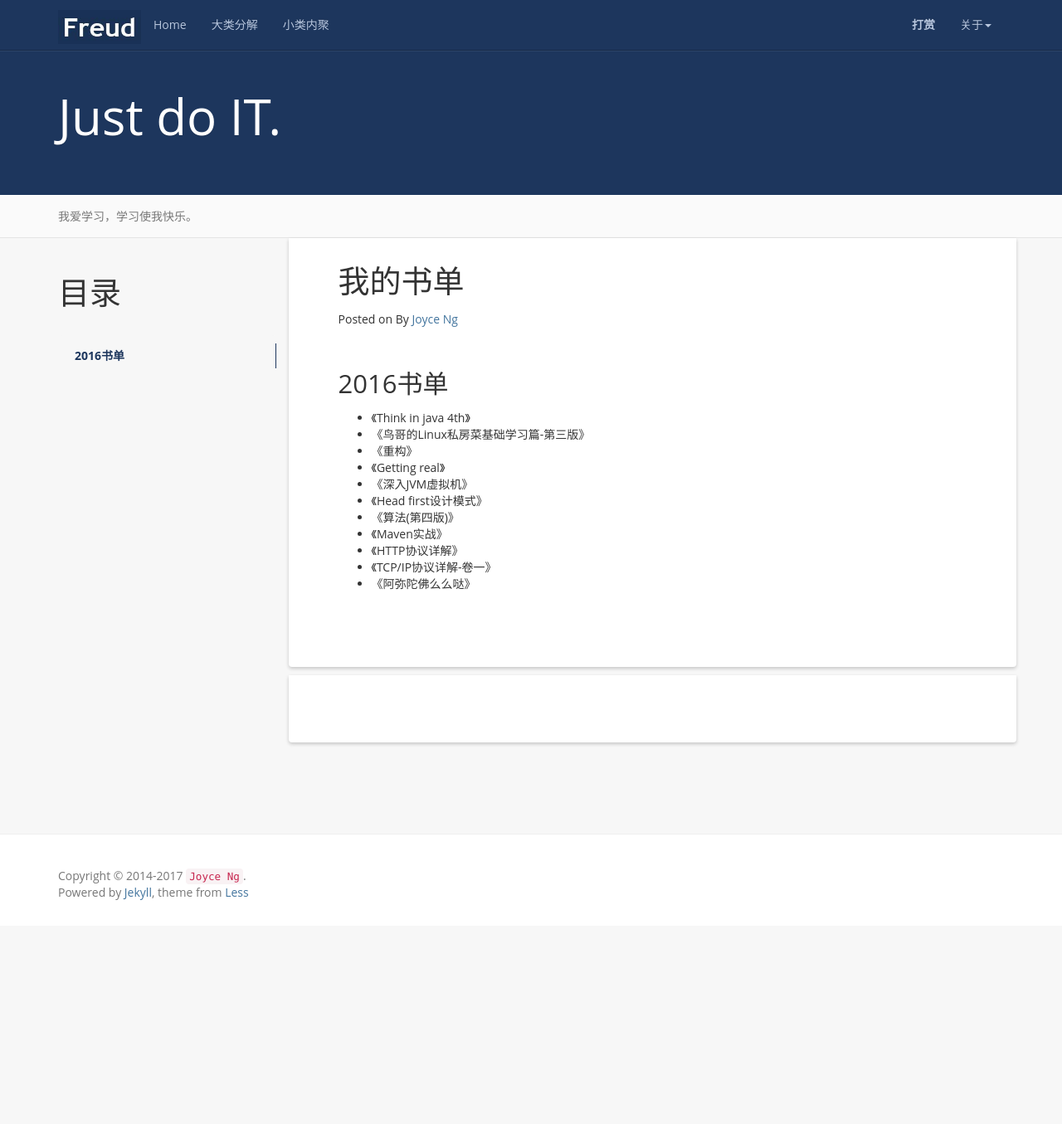
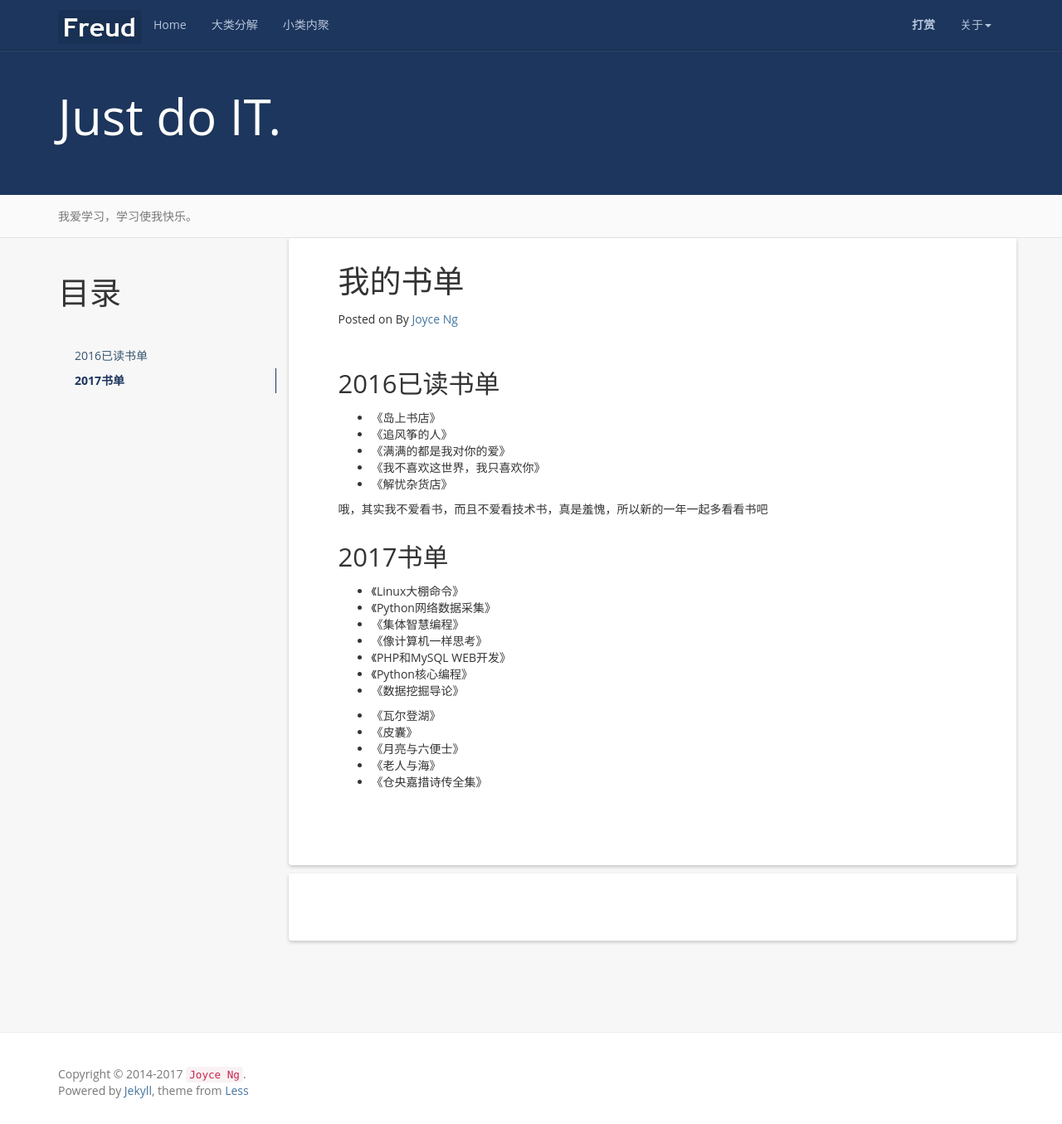
Before and after one commit to Joyce-Ng/Blog, a Jekyll site: the page built from books.md, in a window 1280 px wide and 1355 px high. Shown: the whole window at 83% size. Built offline with Jekyll 4.4.1, drawn with Linux system fonts in a browser that asks for light colours; nearby versions of some CDN libraries; comment, search, counter and statistics services are not loaded.

Commit message:
modified author

```diff
--- a/_config.yml
+++ b/_config.yml
@@ -27,9 +27,9 @@ FB:
   comments :
     provider : duoshuo
     duoshuo:
-        short_name : luoyan35714
+        short_name : Joyce Ng
     disqus :
-        short_name : freudkang
+        short_name : Joyce Ng
     # facebook :
     #   appid : 123
     #   num_posts: 5
--- a/books.md
+++ b/books.md
@@ -8,17 +8,29 @@ permalink: /books/
 {:toc}
 
 
-2016书单
+2016已读书单
 -----------------------------------------------------------------
 
-+ 《Think in java 4th》
-+ 《鸟哥的Linux私房菜基础学习篇-第三版》
-+ 《重构》
-+ 《Getting real》
-+ 《深入JVM虚拟机》
-+ 《Head first设计模式》
-+ 《算法(第四版)》
-+ 《Maven实战》
-+ 《HTTP协议详解》
-+ 《TCP/IP协议详解-卷一》
-+ 《阿弥陀佛么么哒》
++ 《岛上书店》
++ 《追风筝的人》
++ 《满满的都是我对你的爱》
++ 《我不喜欢这世界，我只喜欢你》
++ 《解忧杂货店》
+
+哦，其实我不爱看书，而且不爱看技术书，真是羞愧，所以新的一年一起多看看书吧
+
+2017书单
+-----------------------------------------------------------------
++ 《Linux大棚命令》
++ 《Python网络数据采集》
++ 《集体智慧编程》
++ 《像计算机一样思考》
++ 《PHP和MySQL WEB开发》
++ 《Python核心编程》
++ 《数据挖掘导论》
+
++ 《瓦尔登湖》
++ 《皮囊》
++ 《月亮与六便士》
++ 《老人与海》
++ 《仓央嘉措诗传全集》
```
Also changed, not shown: 1 other file.
